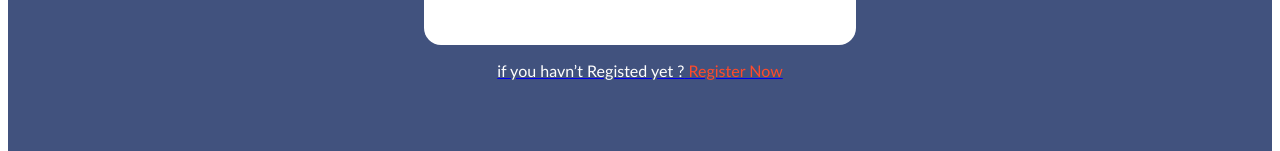
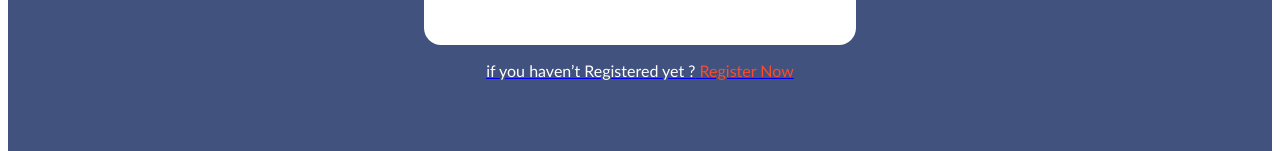
Before and after one commit to jolivert/Fullstack_project, a React (Vite) app in the folder FRONTEND/: page / in a window 1280 px wide. Shown: the part 578-729 px from the top of the page. Built offline with nearby package versions, Linux system fonts and the light colour scheme.

Commit message:
Created switch on app.jsx if token null login else router

```diff
--- a/FRONTEND/src/App.jsx
+++ b/FRONTEND/src/App.jsx
@@ -1,42 +1,46 @@
-import { Route, Routes } from 'react-router-dom'
-import Layout from './pages/Layout.jsx'
-import Initial from './pages/Initial.jsx'
-import SignUp from './components/SignUp'
-import PlanningPocker from './pages/PlanningPocker.jsx'
-import './assets/style/App.css'
-import { useState } from 'react'
-import Login from './components/Login.jsx'
+import { Route, Routes } from "react-router-dom";
+import Layout from "./pages/Layout.jsx";
+import Initial from "./pages/Initial.jsx";
+import SignUp from "./components/SignUp";
+import PlanningPocker from "./pages/PlanningPocker.jsx";
+import "./assets/style/App.css";
+import { useState } from "react";
+import Login from "./components/Login.jsx";
+
+function App() {
+  const [token, setToken] = useState(null);
+
+  const login = (token) => {
+    setToken(token);
+  };
+
+  if (token === null) {
+    return (
+    <div>
+
+    <Routes>
+          <Route path="/" element={<Login onLogin={login} />}>
+
+          </Route>
+          <Route path="/signUp" element={<SignUp />}>
+          </Route>
+        </Routes>
 
 
+    </div>
+    );
 
-
-
-function App() {
-
-  const[token,setToken]= useState (null)
-
-  const login = (token)=>{
-    setToken(token)
-  }
-
-  if (token === null) {
-    return <Login onLogin={login}/>;
-
-
-  } else{
+  } else {
     return (
       <div>
         <Routes>
           <Route path="/" element={<Layout />}>
             <Route index element={<PlanningPocker />} />
-          <Route path="signUp" element={<SignUp />} />
-
           </Route>
         </Routes>
       </div>
-  )
+    );
   }
 }
 
-
-export default App
+export default App;
--- a/FRONTEND/src/components/Login.jsx
+++ b/FRONTEND/src/components/Login.jsx
@@ -41,7 +41,7 @@ const Login = ({ onLogin }) => {
       </form>
       <Link to="/signUp">
       <p className="registerNow">
-        if you havn’t Registed yet ?<span> Register Now</span>{' '}
+        if you haven’t Registered yet ?<span> Register Now</span>{' '}
       </p>
       </Link>
     </div>
```
Lines whose indentation alone changed are shown as unchanged.
